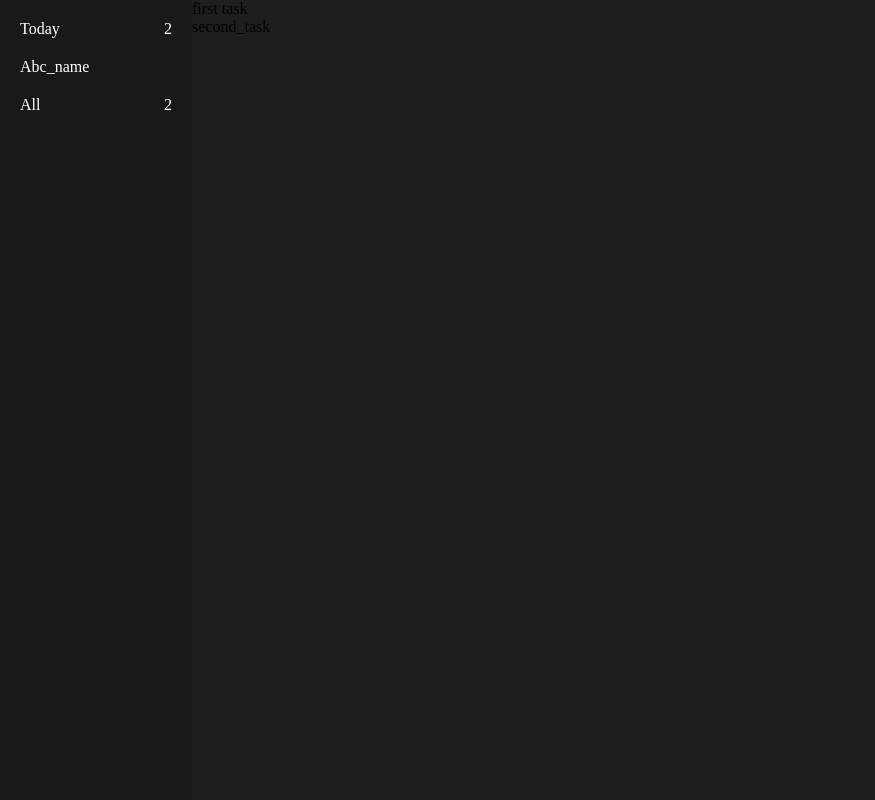
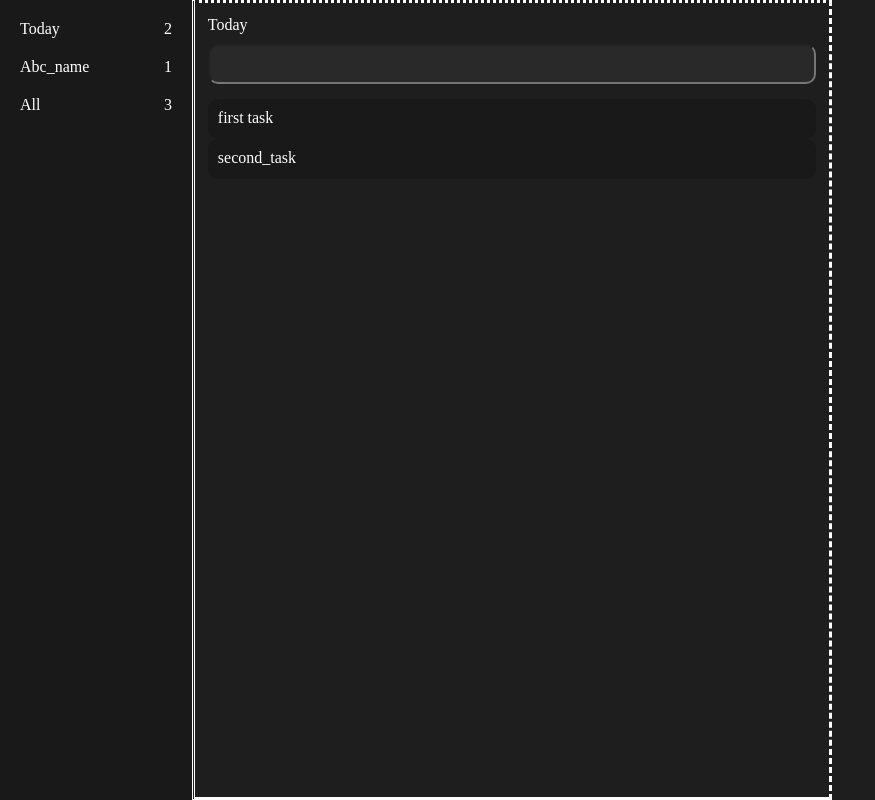
Before and after one commit to actually-anthony/todo-list, a website built with webpack: page dist/index.html in a window 1280 px wide. Shown: the whole page, without its empty margins (0-875 px from the left). Built offline with nearby package versions, Linux system fonts and the light colour scheme.

Commit message:
Add input section for tasks

```diff
--- a/src/index.js
+++ b/src/index.js
@@ -1,10 +1,7 @@
 import "./style.css";
 import { load_default_projects, getTasks } from "./modules/project_generator";
-import {
-  createProjectList,
-  createTaskList,
-  populateTaskList,
-} from "./modules/interface";
+import { createProjectList, populateTaskList } from "./modules/interface";
+import { task_header } from "./modules/task_header";
 
 // gets default tasks
 let projects = load_default_projects();
@@ -13,7 +10,9 @@
 const task_elements = document.getElementById("tasks");
 
 projects_element.appendChild(createProjectList(projects));
-task_elements.appendChild(createTaskList(projects[0]));
+task_elements.appendChild(task_header(projects[0]));
+
+populateTaskList(projects[0]);
 
 add_project_listeners();
 
--- a/src/modules/Interface.js
+++ b/src/modules/Interface.js
@@ -29,38 +29,32 @@
   return project_element;
 }
 
-function createTaskList(project) {
-  const task_list = document.createElement("div");
-  task_list.classList.add("task_list");
-
-  project.tasks.forEach((t) => {
-    console.log(t.title);
-    // make an element containing the task
-    const task = document.createElement("div");
-    task.innerText = t.title;
-
-    task_list.appendChild(task);
-    // append it to the task_element
-  });
-
-  return task_list;
-}
-
 function populateTaskList(project) {
   const task_element = document.getElementById("tasks");
+  let task_list;
   // clear it out by default
-  task_element.innerHTML = "";
+
+  if (document.querySelector(".task_list") == null) {
+    task_list = document.createElement("div");
+    task_list.classList.add("task_list");
+  } else {
+    task_list = document.querySelector(".task_list");
+    task_list.innerHTML = "";
+  }
 
   project.tasks.forEach((t) => {
     if (!t.finished) {
       const task = document.createElement("div");
+      task.classList.add("task");
       task.innerText = t.title;
 
-      task_element.appendChild(task);
+      task_list.appendChild(task);
     }
 
     // append it to the task_element
   });
+
+  task_element.appendChild(task_list);
 }
 
-export { createProjectList, createTaskList, populateTaskList };
+export { createProjectList, populateTaskList };
--- a/src/modules/project_generator.js
+++ b/src/modules/project_generator.js
@@ -28,11 +28,12 @@
     tasks.push(new Task(task_name, "2022/12/20"));
   });
 
-  tasks.push(new Task("Eat oreos", "2022/12/19", true));
+  tasks.push(new Task("Eat oreos", "2022/12/19"));
 
   return tasks;
 }
 
+// project that contains all tasks
 function loadAllProject() {
   const all_project = new Project("All");
 
--- /dev/null
+++ b/src/modules/task_header.js
@@ -0,0 +1,18 @@
+function task_header(project) {
+  const header = document.createElement("div");
+  header.classList.add("task_header");
+
+  const title = document.createElement("div");
+  title.innerText = project.name;
+
+  header.appendChild(title);
+
+  var x = document.createElement("INPUT");
+  x.setAttribute("type", "text");
+
+  header.appendChild(x);
+
+  return header;
+}
+
+export { task_header };
--- a/src/style.css
+++ b/src/style.css
@@ -10,6 +10,7 @@
 /* going to add dark color by default */
 :root {
   --main-bg-color: #1e1e1e;
+  --highlight-color: #414141;
   --project-font-size: 1em;
 }
 
@@ -38,7 +39,8 @@
   padding: 10px;
 }
 
-.project {
+.project,
+.task {
   display: flex;
   justify-content: space-between;
   font-size: var(--project-font-size);
@@ -55,3 +57,34 @@
   color: white;
   background-color: #474747;
 }
+
+#tasks {
+  width: 50vw;
+  border-style: dotted dashed solid double;
+  border-color: white;
+  padding: 1vw;
+}
+
+.task {
+  color: white;
+  height: 5vh;
+}
+
+.task:hover {
+  background-color: #474747;
+}
+
+.task_header {
+  display: flex;
+  flex-direction: column;
+  color: white;
+}
+
+.task_header > input {
+  color: white;
+  background-color: #292929;
+  height: 5vh;
+  margin-top: 10px;
+  margin-bottom: 15px;
+  border-radius: 10px;
+}
```
Also changed, not shown: dist/index.html, dist/main.js.
